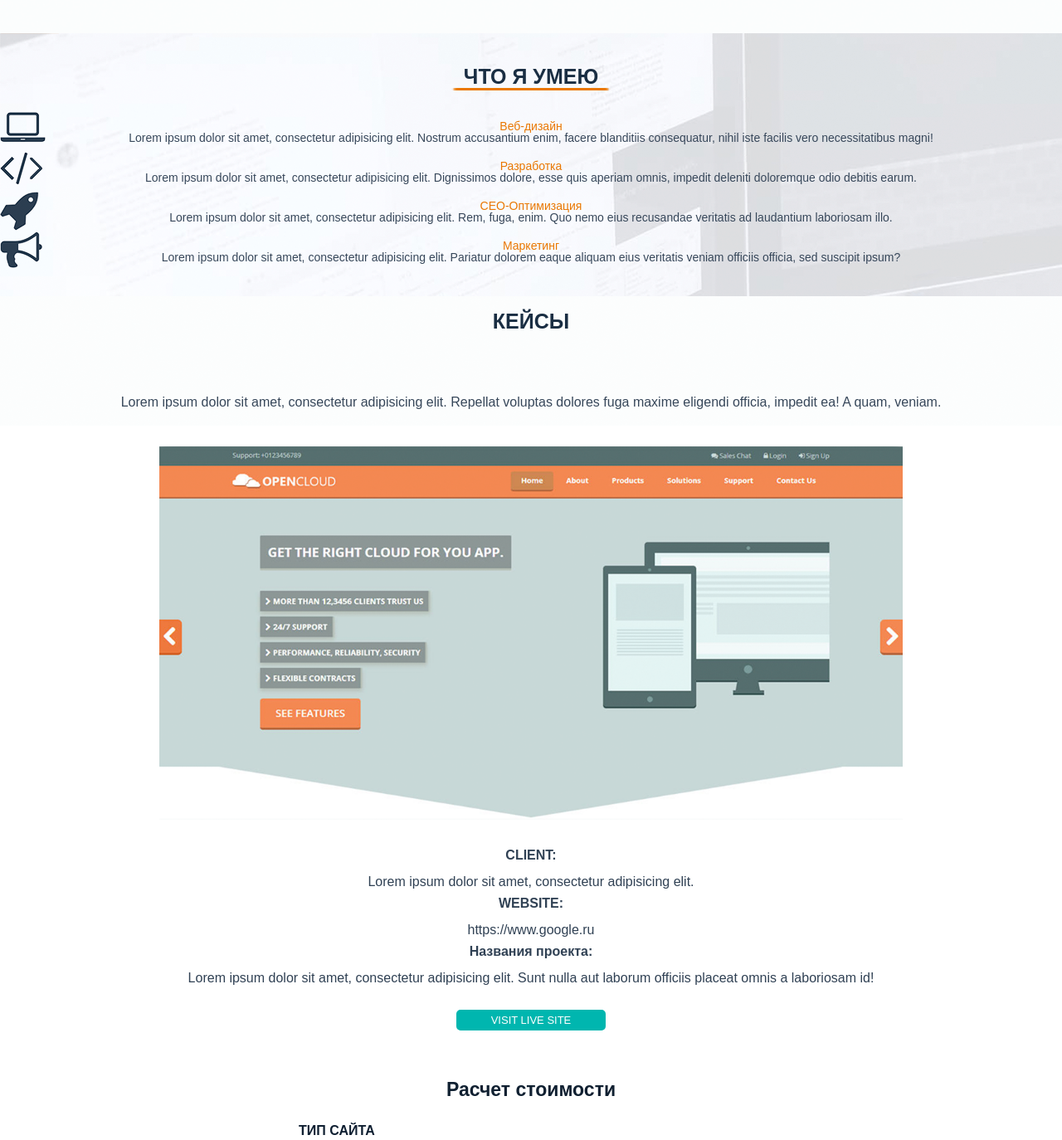
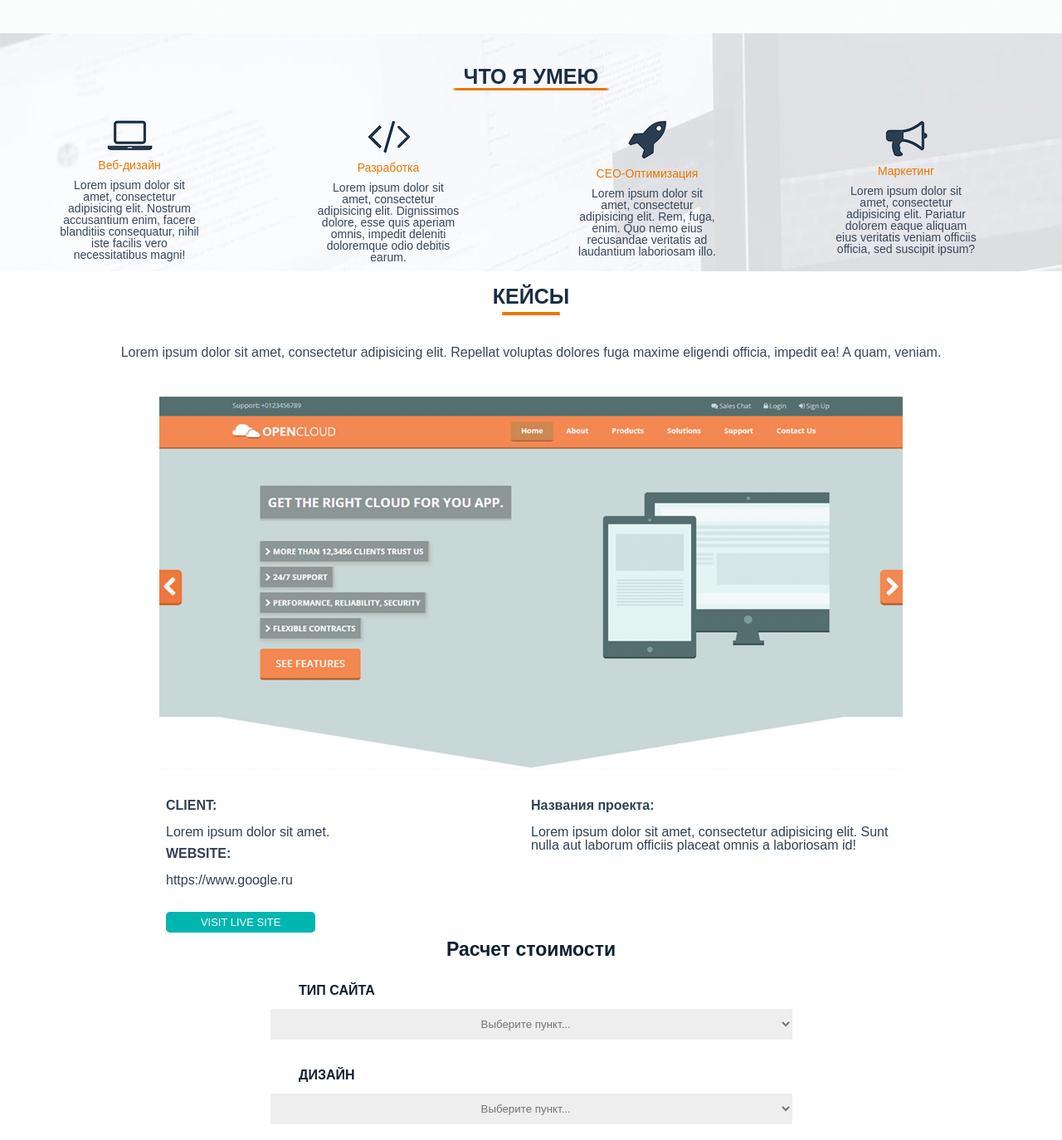
Before and after one commit to Missssssska/Missssssska.github.io, a plain HTML site: page crs/index.html in a window 1280 px wide. Shown: the part 1620-2994 px from the top of the page at 83% size. Drawn offline with Linux system fonts and the light colour scheme; files whose address does not match are found by name.

Commit message:
исправленное дз 1.1
сделала колонки и выровняла текст

```diff
--- a/crs/css/style.css
+++ b/crs/css/style.css
@@ -75,7 +75,8 @@ nav{
     margin-bottom: 180px;
 }
 .summary p{
-    text-align: center;
+    text-align: left;
+    margin-left: 370px;
     font-size: 16px;
     color: #a6abb2;
     padding-top: 20px;
@@ -93,10 +94,11 @@ nav{
     padding: 0px 0.2px;
     margin-top: 30px;
 }
+
 .skills{
+    text-align: center;
     float: left;
     width: 100%;
-    text-align: center;
     background: url(../img/bgd2.png) no-repeat;
 }
 .skills h2{
@@ -112,41 +114,43 @@ nav{
 
 .skills_veb{
     float: left;
-    width: 100%;
+    width: 15%;
     text-align: center;
-    background: url(../img/3.png)  no-repeat;
     padding: 10px;
+    margin: 0px 60px;
 
 }
 .skills_dev{
     float: left;
-    width: 100%;
+    width: 15%;
     text-align: center;
-    background: url(../img/4.png)  no-repeat;
     padding: 10px;
+    margin: 0px 60px;
 }
 
 .skills_ceo{
     float: left;
-    width: 100%;
+    width: 15%;
     text-align: center;
-    background: url(../img/5.png)  no-repeat;
     padding: 10px;
+     margin: 0px 60px;
 }
 .skills_mark{
     float: left;
-    width: 100%;
+    width: 15%;
     text-align: center;
-    background: url(../img/6.png)  no-repeat;
     padding: 10px;
     margin-bottom: 30px;
+    margin: 0px 60px;
 }
 .skills h5{
     color: #e97700;
+    margin: 10px 0px;
 }
 .skills p{
     color: #37475a;
 }
+**/
 
 .case{
     width: 100%;
@@ -159,8 +163,8 @@ nav{
     font-weight: bold;
     text-align: center;
     line-height: 60px;
-    padding-bottom: 60px;
-    background: url(../img/1.png) no-repeat;
+    padding: 30px 0px;
+    background: url(../img/1.png) center 90%  no-repeat;
 
 }
 .case p{
@@ -177,22 +181,16 @@ nav{
 }
 .case_i{
     float: left;
-    width: 100%;
+    width: 50%;
+    text-align: left;
+    padding-left: 200px;
     color: #304154;
     font-size: 16px;
-    text-align: center;
-
 }
 .case_i h5{
     text-transform: uppercase;
     font-weight: bold;
     padding-top: 10px;
-
-}
-.case_i h6{
-    font-weight: bold;
-    padding-top: 10px;
-
 }
 .case_i input{
     text-align: center;
@@ -202,16 +200,29 @@ nav{
     color: #fff;
     font-size: 13px;
     padding: 0px 0.2px;
-    margin-top: 30px;
     text-transform: uppercase;
     background-color: #00b6af;
-    margin-bottom: 60px;
+    margin-top: 30px;
+}
+.case_a{
+    float: left;
+    width: 50%;
+    text-align: left;
+    padding-right: 180px;
+    color: #304154;
+    font-size: 16px;
+}
+
+.case_a h5{
+    font-weight: bold;
+    padding-top: 10px;
 }
 
 .price{
     text-align: center;
     width: 100%;
-    background: url(../img/text/l.png) center 90%  no-repeat ;
+    background: url(../img/text/l.png) center 80%  no-repeat ;
+    margin-top: 150px;
 }
 .price h2{
     text-align: center;
@@ -309,7 +320,7 @@ nav{
 .footer {
     width: 100%;
     height: 400px;
-    background: url(../img/13.png) center/100% no-repeat;
+    background: url(../img/17.png) 24% 40%  no-repeat, url(../img/18.png) 50% 40% no-repeat, url(../img/19.png) 75% 40%  no-repeat , url(../img/13.png) center/100% no-repeat;
     color: #fff;
 }
 .footer h2{
@@ -324,14 +335,16 @@ nav{
 .footer p{
     font-size: 14px;
     text-align: center;
-    margin-bottom: 20px;
+    margin-bottom: 10px;
 }
-.footer ul{
+
+.footer li{
     float: left;
-    width: 100%;
     text-align: center;
-    background:  url(../img/17.png) 35% 45%  no-repeat, url(../img/18.png) 50% 50% no-repeat, url(../img/19.png) 65% 45%  no-repeat;
-    margin: 20px;
+    font-size: 14px;
+    margin-left: 290px;
+    padding: 50px 0px;
+    letter-spacing: 3px;
 
 }
 .footer h4{
@@ -339,6 +352,8 @@ nav{
     font-weight: bold;
     text-transform: uppercase;
     text-align: center;
+    width: 100%;
+    float: left;
 
 }
 
@@ -353,9 +368,9 @@ nav{
 
     height: 25px;
     border: 5px solid #d6dbe1;
-    padding: 10px 25px;
+    margin: 10px 25px;
     background-color: #d6dbe1;
-    margin: 10px;
+    padding-right: 33px;
 }
 .text_input{
     text-align: center;
@@ -364,7 +379,8 @@ nav{
 
     height: 25px;
     border: 5px solid #d6dbe1;
-    padding: 10px 150px;
+    margin: 0px 100px;
+    padding-right: 300px;
     background-color: #d6dbe1;
 }
 
@@ -374,11 +390,12 @@ nav{
     margin-left: 600px;
     margin-top: 20px;
     height: 25px;
-    border: 5px solid #fff;
+    border: 1px solid #fff;
     border-radius: 5px;
-    color: #2d3f52;
+    color: #fff;
     font-size: 13px;
     padding: 0px 0.2px;
+    background-color: transparent;
 
 }
 .cart{
--- a/crs/index.html
+++ b/crs/index.html
@@ -46,15 +46,19 @@
     <div class="skills">
         <h2>Что я умею</h2>
         <div class="skills_veb">
+            <img src="C:\Users\Admin\Desktop\newproject\crs\img\3.png" alt="ноут">
             <h5>Веб-дизайн</h5><p>Lorem ipsum dolor sit amet, consectetur adipisicing elit. Nostrum accusantium enim, facere blanditiis consequatur, nihil iste facilis vero necessitatibus magni!</p>
         </div>
         <div class="skills_dev">
+            <img src="C:\Users\Admin\Desktop\newproject\crs\img\4.png" alt="знак">
             <h5>Разработка</h5><p>Lorem ipsum dolor sit amet, consectetur adipisicing elit. Dignissimos dolore, esse quis aperiam omnis, impedit deleniti doloremque odio debitis earum.</p>
         </div>
         <div class="skills_ceo">
+            <img src="C:\Users\Admin\Desktop\newproject\crs\img\5.png" alt="ракета">
             <h5>CEO-Оптимизация</h5><p>Lorem ipsum dolor sit amet, consectetur adipisicing elit. Rem, fuga, enim. Quo nemo eius recusandae veritatis ad laudantium laboriosam illo. </p>
         </div>
         <div class="skills_mark">
+        <img src="C:\Users\Admin\Desktop\newproject\crs\img\6.png" alt="граммофон">
         <h5>Маркетинг</h5><p>Lorem ipsum dolor sit amet, consectetur adipisicing elit. Pariatur dolorem eaque aliquam eius veritatis veniam officiis officia, sed suscipit ipsum?</p>
         </div>
 
@@ -70,12 +74,18 @@
     </div>
 
     <div class="case_i">
-        <ul >
-            <li><h5>Client:</h5><br>Lorem ipsum dolor sit amet, consectetur adipisicing elit.</li>
+        <ul>
+            <li><h5>Client:</h5><br>Lorem ipsum dolor sit amet.</li>
             <li><h5>Website:</h5><br>https://www.google.ru</li>
-            <li><h6>Названия проекта:</h6><br>Lorem ipsum dolor sit amet, consectetur adipisicing elit. Sunt nulla aut laborum officiis placeat omnis a laboriosam id!</li>
-            <input tupe="submit" value="Visit live site">
         </ul>
+        <input tupe="submit" value="Visit live site">
+    </div>
+
+    <div class="case_a">
+        <ul>
+            <li><h5>Названия проекта:</h5><br>Lorem ipsum dolor sit amet, consectetur adipisicing elit. Sunt nulla aut laborum officiis placeat omnis a laboriosam id!</li>
+        </ul>
+
     </div>
 
     <div class="price">
```
